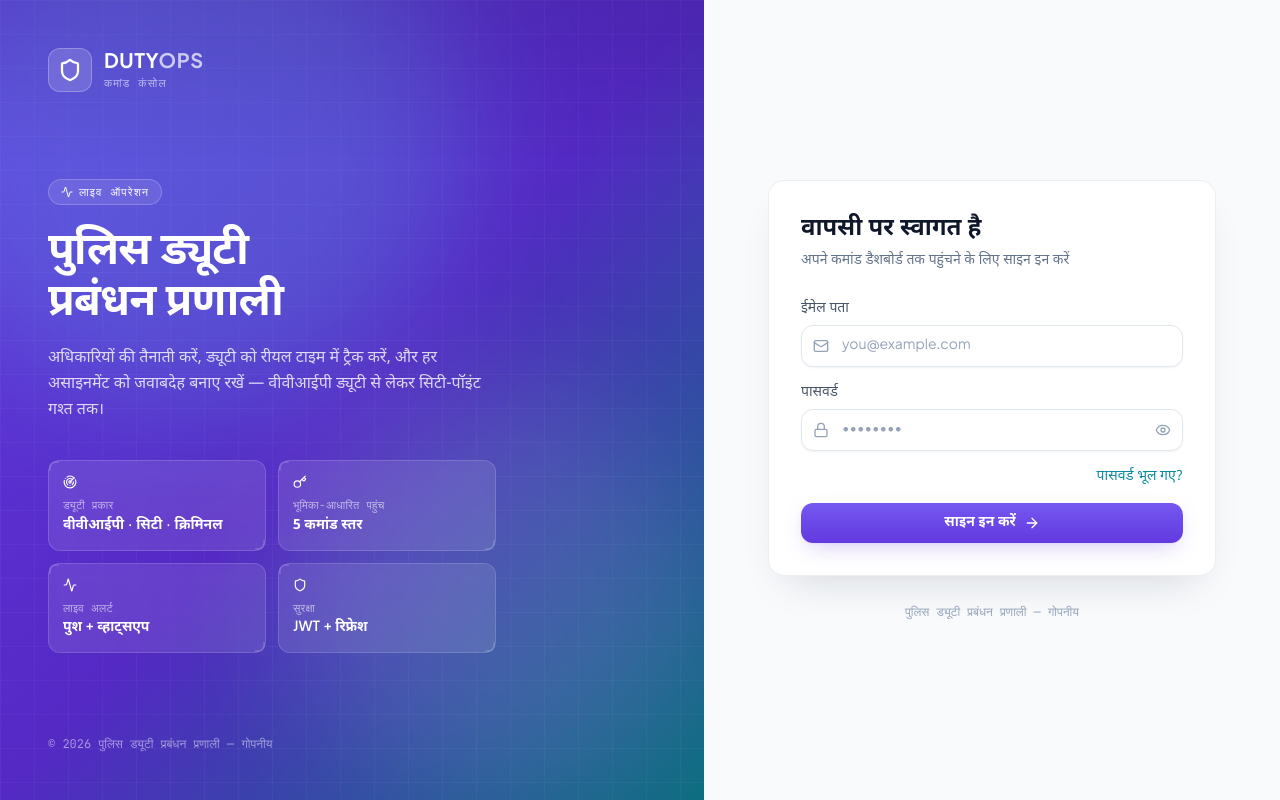
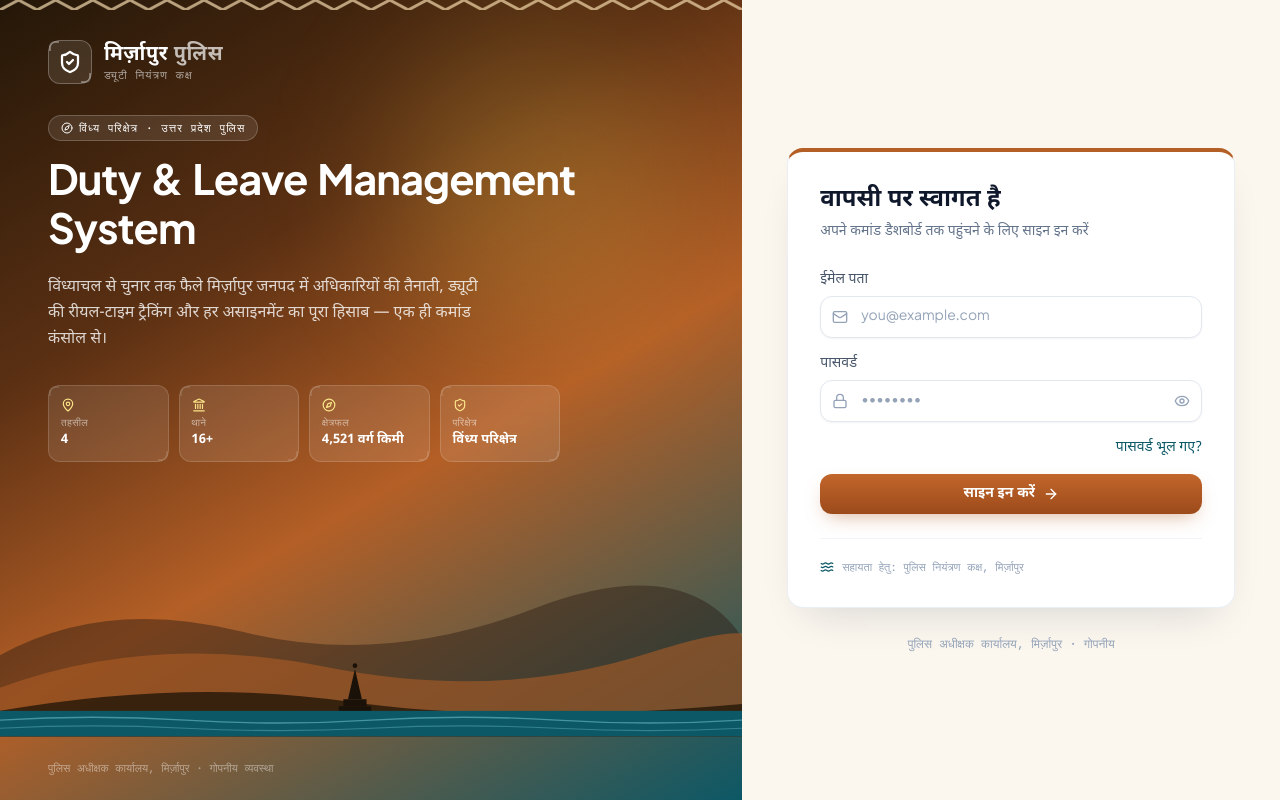
Before and after one commit to VenusGlobal2020/Duty-Mnagemnet-Deepak, a React (Vite) app in the folder frontend1/: page /login in a window 1280 px wide. Built offline with nearby package versions, Linux system fonts and the light colour scheme; no server answers.

Commit message:
login page upadted

```diff
--- a/frontend1/src/pages/auth/LoginPage.jsx
+++ b/frontend1/src/pages/auth/LoginPage.jsx
@@ -1,9 +1,21 @@
 import { useState } from 'react';
 import { Link, useNavigate } from 'react-router-dom';
-import { Eye, EyeOff, Shield, Lock, Mail, ArrowRight, Radar, Activity, Key } from 'lucide-react';
+import { Eye, EyeOff, ShieldCheck, Lock, Mail, ArrowRight, Landmark, Waves, MapPin, Compass } from 'lucide-react';
 import { useAuth } from '../../contexts/AuthContext';
 import { apiError } from '../../utils/helpers';
 import toast from 'react-hot-toast';
+
+// ── Mirzapur district reference data ──────────────────────────────────
+// Tehsil / thana / area figures per district census records; SP name is
+// intentionally left as a role line (not a person) since postings rotate —
+// swap DISTRICT.spOfficer for the serving officer's name whenever you like.
+const DISTRICT = {
+  tehsils: '4',
+  thanas: '16+',
+  area: '4,521 वर्ग किमी',
+  range: 'विंध्य परिक्षेत्र',
+  spOfficer: null, // e.g. 'श्री XXXX, भा.पु.से.' — set this once confirmed
+};
 
 export default function LoginPage() {
   const [form, setForm] = useState({ email: '', password: '' });
@@ -33,74 +45,106 @@ export default function LoginPage() {
   };
 
   return (
-    <div className="min-h-screen flex bg-ink-50 dark:bg-ink-950">
-      {/* ── Left panel — command-center branding ───────────────────────── */}
-      <div className="hidden lg:flex lg:w-[55%] relative flex-col justify-between p-12 bg-gradient-to-br from-signal-600 via-signal-700 to-signal2-700 overflow-hidden">
-        {/* Backdrop layers — grid + soft glow, the signature look, now on a rich gradient instead of black */}
-        <div className="absolute inset-0 grid-backdrop opacity-40" />
-        <div className="absolute -top-32 -left-20 w-[34rem] h-[34rem] rounded-full bg-signal2-300/20 blur-3xl animate-float" />
-        <div className="absolute bottom-0 right-0 w-[26rem] h-[26rem] rounded-full bg-white/10 blur-3xl" />
-        <div className="absolute inset-x-0 top-0 h-40 bg-gradient-to-b from-black/10 to-transparent pointer-events-none" />
-        <div className="absolute left-0 top-0 w-full h-px overflow-hidden opacity-40">
-          <div className="w-full h-24 bg-gradient-to-b from-white/50 to-transparent animate-scanline" />
-        </div>
+    <div className="min-h-screen flex bg-[#FBF7EF] dark:bg-ink-950">
+      {/* ── Left panel — Mirzapur district identity ─────────────────────── */}
+      <div
+        className="hidden lg:flex lg:w-[58%] relative flex-col justify-between overflow-hidden"
+        style={{ background: 'linear-gradient(150deg, #241708 0%, #5B3013 32%, #B45F26 58%, #0C5866 100%)' }}
+      >
+        {/* Woven-thread border — nod to Mirzapur's GI-tagged carpet trade */}
+        <svg className="absolute top-0 left-0 w-full h-2.5 opacity-70" preserveAspectRatio="none" viewBox="0 0 200 8">
+          <defs>
+            <pattern id="weave" width="10" height="8" patternUnits="userSpaceOnUse">
+              <path d="M0 8 L5 0 L10 8" fill="none" stroke="#F3D9AE" strokeWidth="1.4" />
+            </pattern>
+          </defs>
+          <rect width="200" height="8" fill="url(#weave)" />
+        </svg>
 
-        {/* Logo row */}
-        <div className="relative z-10 flex items-center gap-3">
-          <div className="w-11 h-11 rounded-xl bg-white/15 border border-white/25 flex items-center justify-center backdrop-blur-sm">
-            <Shield className="w-6 h-6 text-white" strokeWidth={2.25} />
+        {/* Soft dusk glow behind the ridgeline */}
+        <div className="absolute top-10 right-16 w-72 h-72 rounded-full bg-amber-300/20 blur-3xl" />
+
+        {/* Wordmark row */}
+        <div className="relative z-10 flex items-center gap-3 px-12 pt-10">
+          <div className="bracket-frame w-11 h-11 rounded-xl bg-white/10 border border-white/25 flex items-center justify-center backdrop-blur-sm text-white/70">
+            <ShieldCheck className="w-6 h-6 text-white" strokeWidth={2.25} />
           </div>
           <div className="leading-tight">
-            <span className="text-white font-display font-bold text-xl tracking-wide">DUTY<span className="text-white/70">OPS</span></span>
-            <p className="text-[11px] text-white/60 font-mono tracking-widest uppercase">कमांड कंसोल</p>
+            <span className="text-white font-display font-bold text-xl tracking-wide">मिर्ज़ापुर <span className="text-white/70">पुलिस</span></span>
+            <p className="text-[11px] text-white/60 font-mono tracking-widest uppercase">ड्यूटी नियंत्रण कक्ष</p>
           </div>
         </div>
 
-        {/* Hero content */}
-        <div className="relative z-10">
-          <span className="glass-chip mb-6 mt-4">
-            <Activity className="w-3 h-3" /> लाइव ऑपरेशन
+        {/* Hero copy */}
+        <div className="relative z-10 px-12 mt-2">
+          <span className="glass-chip mb-5">
+            <Compass className="w-3 h-3" /> विंध्य परिक्षेत्र · उत्तर प्रदेश पुलिस
           </span>
-          <h1 className="text-4xl xl:text-[2.75rem] font-display font-bold text-white leading-[1.15] mb-4 tracking-tight">
-            पुलिस ड्यूटी<br />प्रबंधन प्रणाली
+          <h1 className="text-4xl xl:text-[2.6rem] font-display font-bold text-white leading-[1.18] mb-4 tracking-tight">
+            Duty & Leave Management<br />System
           </h1>
           <p className="text-white/80 text-base leading-relaxed max-w-md">
-            अधिकारियों की तैनाती करें, ड्यूटी को रीयल टाइम में ट्रैक करें, और हर असाइनमेंट को जवाबदेह बनाए रखें — वीवीआईपी ड्यूटी से लेकर सिटी-पॉइंट गश्त तक।
+            विंध्याचल से चुनार तक फैले मिर्ज़ापुर जनपद में अधिकारियों की तैनाती, ड्यूटी की रीयल-टाइम ट्रैकिंग और हर असाइनमेंट का पूरा हिसाब — एक ही कमांड कंसोल से।
           </p>
 
-          <div className="mt-9 grid grid-cols-2 gap-3 max-w-md">
+          {/* District dossier strip — real administrative facts, not filler */}
+          <div className="mt-8 grid grid-cols-4 gap-2.5 max-w-lg">
             {[
-              { label: 'ड्यूटी प्रकार', value: 'वीवीआईपी · सिटी · क्रिमिनल', icon: Radar },
-              { label: 'भूमिका-आधारित पहुंच', value: '5 कमांड स्तर', icon: Key },
-              { label: 'लाइव अलर्ट', value: 'पुश + व्हाट्सएप', icon: Activity },
-              { label: 'सुरक्षा', value: 'JWT + रिफ्रेश', icon: Shield },
+              { label: 'तहसील', value: DISTRICT.tehsils, icon: MapPin },
+              { label: 'थाने', value: DISTRICT.thanas, icon: Landmark },
+              { label: 'क्षेत्रफल', value: DISTRICT.area, icon: Compass },
+              { label: 'परिक्षेत्र', value: DISTRICT.range, icon: ShieldCheck },
             ].map(item => (
-              <div key={item.label} className="bracket-frame text-white/30 bg-white/10 border border-white/15 rounded-xl p-3.5 backdrop-blur-sm hover:bg-white/[0.14] transition-colors">
-                <item.icon className="w-3.5 h-3.5 text-white mb-2" />
-                <p className="text-white/60 text-[11px] font-mono uppercase tracking-wide">{item.label}</p>
-                <p className="text-white font-semibold text-sm mt-0.5">{item.value}</p>
+              <div key={item.label} className="bracket-frame text-white/25 bg-white/10 border border-white/15 rounded-xl p-3 backdrop-blur-sm hover:bg-white/[0.14] transition-colors">
+                <item.icon className="w-3.5 h-3.5 text-amber-200 mb-1.5" />
+                <p className="text-white/55 text-[10px] font-mono uppercase tracking-wide leading-none">{item.label}</p>
+                <p className="text-white font-semibold text-[13px] mt-1 leading-tight">{item.value}</p>
               </div>
             ))}
           </div>
         </div>
 
-        <p className="relative z-10 mt-3 text-white/50 text-xs font-mono">© {new Date().getFullYear()} पुलिस ड्यूटी प्रबंधन प्रणाली — गोपनीय</p>
+        {/* Vindhya ridgeline + Ganga illustration, anchored at the base */}
+        <div className="relative z-10 mt-8">
+          <svg viewBox="0 0 640 190" className="w-full h-auto block" preserveAspectRatio="none">
+            <path d="M0,120 Q90,70 210,100 T460,80 T640,105 L640,190 L0,190 Z" fill="#2B1B12" opacity="0.45" />
+            <path d="M0,148 Q130,100 280,130 T560,118 T640,138 L640,190 L0,190 Z" fill="#B45F26" opacity="0.55" />
+            <path d="M0,168 Q160,140 300,160 T640,162 L640,190 L0,190 Z" fill="#241708" opacity="0.8" />
+            {/* temple shikhara silhouette */}
+            <g transform="translate(292,132)">
+              <path d="M14,0 L20,26 L8,26 Z" fill="#1A1108" />
+              <rect x="4" y="26" width="20" height="6" fill="#1A1108" />
+              <rect x="0" y="32" width="28" height="6" fill="#1A1108" />
+              <circle cx="14" cy="-3" r="2" fill="#1A1108" />
+            </g>
+            {/* Ganga */}
+            <rect x="0" y="168" width="640" height="22" fill="#0C5866" />
+            <path d="M0,176 Q80,171 160,176 T320,176 T480,176 T640,176" stroke="#7ED1DC" strokeWidth="1.2" fill="none" opacity="0.5" />
+            <path d="M0,183 Q80,179 160,183 T320,183 T480,183 T640,183" stroke="#7ED1DC" strokeWidth="1" fill="none" opacity="0.35" />
+          </svg>
+        </div>
+
+        <p className="relative z-10 px-12 pb-6 text-white/45 text-[11px] font-mono">
+          {DISTRICT.spOfficer ? `पुलिस अधीक्षक — ${DISTRICT.spOfficer}` : 'पुलिस अधीक्षक कार्यालय, मिर्ज़ापुर'} · गोपनीय व्यवस्था
+        </p>
       </div>
 
       {/* ── Right panel — form ──────────────────────────────────────────── */}
-      <div className="flex-1 flex items-center justify-center p-6 relative bg-ink-50 dark:bg-ink-950">
-        <div className="absolute inset-0 lg:hidden bg-gradient-to-br from-signal-600 via-signal-700 to-signal2-700" />
-        <div className="absolute inset-0 lg:hidden grid-backdrop opacity-30" />
+      <div className="flex-1 flex items-center justify-center p-6 relative bg-[#FBF7EF] dark:bg-ink-950">
+        <div
+          className="absolute inset-0 lg:hidden"
+          style={{ background: 'linear-gradient(150deg, #241708 0%, #5B3013 32%, #B45F26 58%, #0C5866 100%)' }}
+        />
 
         <div className="relative w-full max-w-md">
           <div className="flex items-center gap-2 mb-8 lg:hidden">
             <div className="w-10 h-10 rounded-xl bg-white/15 border border-white/25 flex items-center justify-center backdrop-blur-sm">
-              <Shield className="w-5 h-5 text-white" strokeWidth={2.25} />
+              <ShieldCheck className="w-5 h-5 text-white" strokeWidth={2.25} />
             </div>
-            <span className="font-display font-bold text-lg text-white">DUTY<span className="text-white/70">OPS</span></span>
+            <span className="font-display font-bold text-lg text-white">मिर्ज़ापुर <span className="text-white/70">पुलिस</span></span>
           </div>
 
-          <div className="card shadow-panel p-7 lg:p-8">
+          <div className="card shadow-panel p-7 lg:p-8 border-t-4 border-t-[#B45F26]">
             <div className="mb-7">
               <h2 className="text-2xl font-display font-bold text-ink-900 dark:text-white">
                 वापसी पर स्वागत है
@@ -147,20 +191,32 @@ export default function LoginPage() {
               </div>
 
               <div className="flex justify-end">
-                <Link to="/forgot-password" className="text-sm text-signal2-600 dark:text-signal2-400 hover:underline font-medium">
+                <Link to="/forgot-password" className="text-sm text-[#0C5866] dark:text-signal2-400 hover:underline font-medium">
                   पासवर्ड भूल गए?
                 </Link>
               </div>
 
-              <button type="submit" disabled={loading} className="btn-primary w-full justify-center py-2.5 group">
+              <button
+                type="submit"
+                disabled={loading}
+                className="w-full justify-center py-2.5 group inline-flex items-center gap-2 rounded-xl font-semibold text-sm text-white
+                           bg-gradient-to-b from-[#C2662B] to-[#9C4A1B] shadow-[0_8px_20px_-8px_rgba(180,95,38,0.55)]
+                           hover:from-[#D97B3F] hover:to-[#B45F26] active:scale-[0.97] transition-all duration-150
+                           disabled:opacity-50 disabled:cursor-not-allowed"
+              >
                 {loading ? 'साइन इन हो रहा है...' : 'साइन इन करें'}
                 {!loading && <ArrowRight className="w-4 h-4 transition-transform group-hover:translate-x-0.5" />}
               </button>
             </form>
+
+            <div className="mt-6 pt-5 border-t border-ink-100 dark:border-ink-700 flex items-center gap-2 text-[11px] text-ink-400 dark:text-ink-500 font-mono">
+              <Waves className="w-3.5 h-3.5 text-[#0C5866]" />
+              सहायता हेतु: पुलिस नियंत्रण कक्ष, मिर्ज़ापुर
+            </div>
           </div>
 
           <p className="text-center text-xs text-ink-400 dark:text-ink-500 mt-7 font-mono">
-            पुलिस ड्यूटी प्रबंधन प्रणाली — गोपनीय
+            {DISTRICT.spOfficer ? `पुलिस अधीक्षक कार्यालय — ${DISTRICT.spOfficer}` : 'पुलिस अधीक्षक कार्यालय, मिर्ज़ापुर'} · गोपनीय
           </p>
         </div>
       </div>
```
